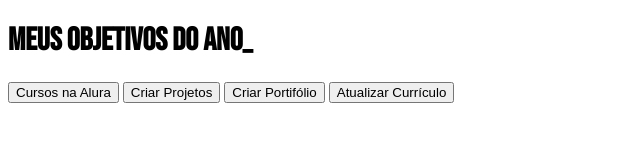
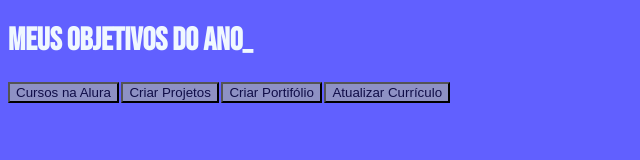
Before and after one commit to lanini/JavaScript, a plain HTML site: page index.html in a window 1280 px wide. Shown: the whole page, without its empty margins (0-640 px from the left). Drawn offline with Linux system fonts and the light colour scheme.

Commit message:
Add files via upload

```diff
--- a/style.css
+++ b/style.css
@@ -1,10 +1,16 @@
 :root{
     --cor-de-fundo:#6160FF;
     --verde: #1AFF48;
-    --botao-ativado: #2000FF;
-    --botao-inativo: #ADB2FF;
+    --botao-ativado: hsl(248, 100%, 50%);
+    --botao-inativo: #8e91c4;
     --texto-fundo: #6EA0FF;
 }
-h1{
+body{
+    background-color: var(--cor-de-fundo);
+    color: aliceblue;
     font-family: "Bebas Neue", sans-serif;
 }
+.botao{
+    background-color: var(--botao-inativo);
+    color: rgba(8, 4, 63, 0.938);
+}
```
